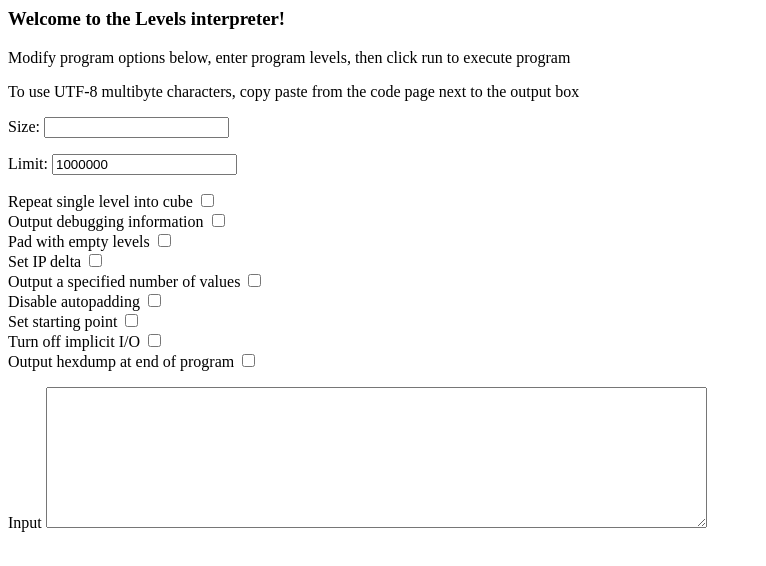
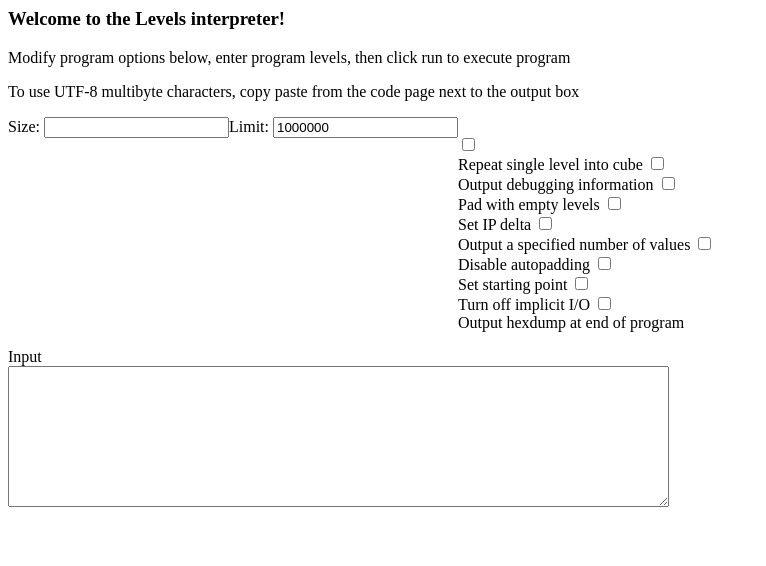
Before and after one commit to levelslang/levelslang.github.io, a plain HTML site: page index.html in a window 1280 px wide. Shown: the whole page, without its empty margins (0-766 px from the left). Drawn offline with Linux system fonts and the light colour scheme.

Commit message:
Update index.html

```diff
--- a/index.html
+++ b/index.html
@@ -1,7 +1,7 @@
 <html>
 	<head>
 		<title>
-		2 - Levels intepreter
+		1 - Levels intepreter
 		</title>
 
 		<link rel="stylesheet" href="styles.css">
@@ -14,48 +14,54 @@
 		<p>Modify program options below, enter program levels, then click run to execute program</p>
 		<p>To use UTF-8 multibyte characters, copy paste from the code page next to the output box</p>
 
-		<div class="columns">
+		<div>
+			<div style="float:left">
 				<form>
 					<label for="size">Size: </label>
 					<input type="number" id="size" name="size" min="1">
 				</form>
+			</div>
+			<div style="float:left">
 				<form>
 					<label for="limit">Limit: </label>
 					<input type="number" id="limit" name="limit" min="1" value="1000000">
 				</form>
 			</div>
+		</div>
+		<br>
+		<div>
+			<div style="float:left">
+				<form>
+					<input type="checkbox" id="b" name="b" value="0"><br>
+					<label for="b">Repeat single level into cube</label>
 
-		<div class="columns">
-			    <form>
-			    	<label for="b">Repeat single level into cube</label>
-			    	<input type="checkbox" id="b" name="b" value="0"><br>
+					<input type="checkbox" id="d" name="d" value="0"><br>
+					<label for="d">Output debugging information</label>
 
-			    	<label for="d">Output debugging information</label>
-			    	<input type="checkbox" id="d" name="d" value="0"><br>
+					<input type="checkbox" id="e" name="e" value="0"><br>
+					<label for="e">Pad with empty levels</label>
 
-			    	<label for="e">Pad with empty levels</label>
-			    	<input type="checkbox" id="e" name="e" value="0"><br>
+					<input type="checkbox" id="j" name="j" value="0"><br>
+					<label for="j">Set IP delta</label>
 
-			    	<label for="j">Set IP delta</label>
-			    	<input type="checkbox" id="j" name="j" value="0"><br>
+					<input type="checkbox" id="o" name="o" value="0"><br>
+					<label for="o">Output a specified number of values</label>
 
-			    	<label for="o">Output a specified number of values</label>
-			    	<input type="checkbox" id="o" name="o" value="0"><br>
+					<input type="checkbox" id="r" name="r" value="0"><br>
+					<label for="r">Disable autopadding</label>
 
-			    	<label for="r">Disable autopadding</label>
-			    	<input type="checkbox" id="r" name="r" value="0"><br>
+					<input type="checkbox" id="s" name="s" value="0"><br>
+					<label for="s">Set starting point</label>
 
-			    	<label for="s">Set starting point</label>
-			    	<input type="checkbox" id="s" name="s" value="0"><br>
+					<input type="checkbox" id="x" name="x" value="0"><br>
+					<label for="x">Turn off implicit I/O</label>
 
-			    	<label for="x">Turn off implicit I/O</label>
-			    	<input type="checkbox" id="x" name="x" value="0"><br>
-
+					<input type="checkbox" id="xxd" name="xxd" value="0"><br>
 					<label for="xxd">Output hexdump at end of program</label>
-			    	<input type="checkbox" id="xxd" name="xxd" value="0"><br>
 				</form>
-			<div>
-				<label for="input">Input</label>
+			</div>
+			<div style="float:left">
+				<label for="input">Input</label><br>
 				<textarea id="input" name="input" rows="9" cols="80"></textarea>
 			</div>
 		</div>
```
Lines whose indentation alone changed are shown as unchanged.
